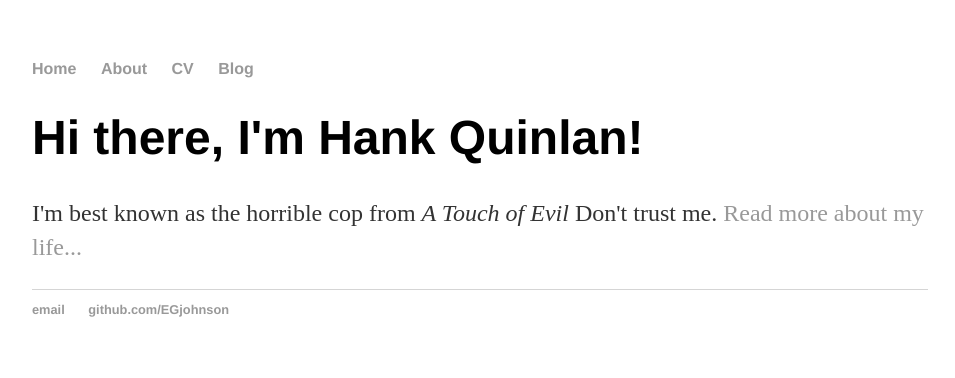
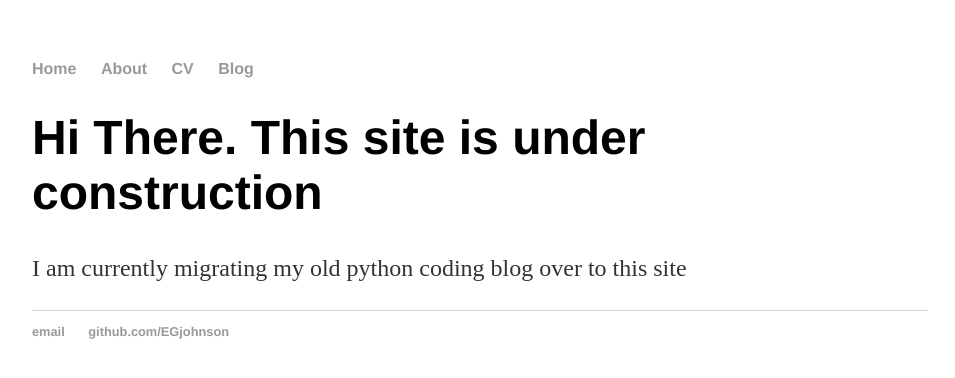
Before and after one commit to EGjohnson/EGjohnson.github.io, a Jekyll site: the page built from index.html, in a window 1280 px wide. Shown: the top 378 px of the page, without its empty margins (160-1115 px from the left). Built offline with Jekyll 4.4.1, drawn with Linux system fonts in a browser that asks for light colours.

Commit message:
update landing page with "under construction"

```diff
--- a/index.html
+++ b/index.html
@@ -1,8 +1,8 @@
 ---
 layout: default
-title: Hank Quinlan, Horrible Cop
+title: EGJohnson
 ---
 <div class="blurb">
-	<h1>Hi there, I'm Hank Quinlan!</h1>
-	<p>I'm best known as the horrible cop from <em>A Touch of Evil</em> Don't trust me. <a href="/about">Read more about my life...</a></p>
+	<h1>Hi There. This site is under construction</h1>
+	<p>I am currently migrating my old python coding blog over to this site</a></p>
 </div><!-- /.blurb -->
```
